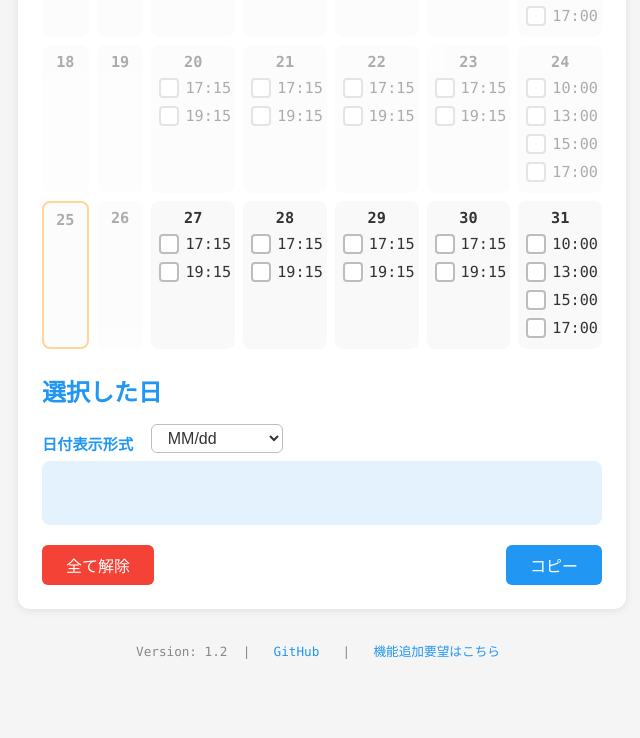
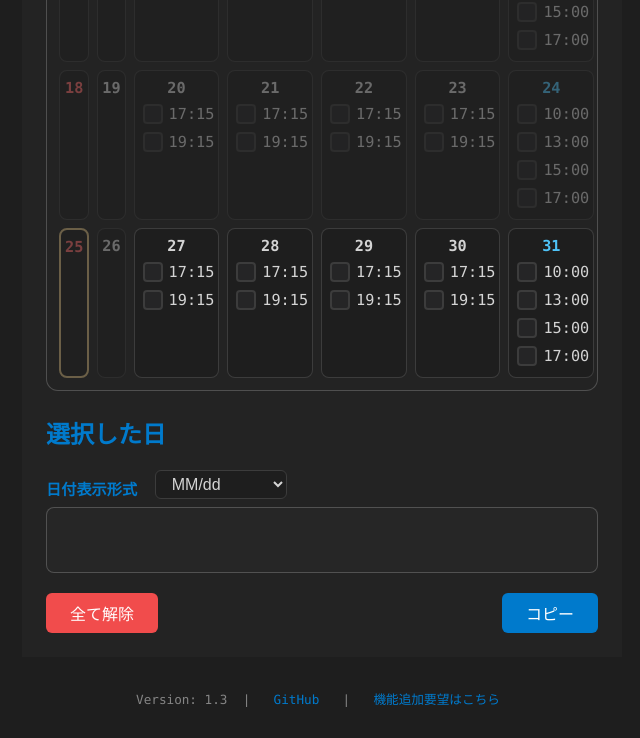
Before and after one commit to suwanohiro/ScheduleSelector, a plain HTML site: page src/index.html in a window 1280 px wide. Shown: the part 690-1428 px from the top of the page, without its empty margins (318-958 px from the left). Before the commit the page ends 1381 px from the top, so only its background shows below. Drawn offline with Linux system fonts and the light colour scheme.

Commit message:
VSCode風の配色へ変更

```diff
--- a/src/script.js
+++ b/src/script.js
@@ -75,6 +75,10 @@ function createDayCell(day, year, month, date) {
     const label = document.createElement('div');
     label.className = 'date-label';
     label.textContent = date;
+
+    if (day.getDay() === 0) label.classList.add('sun'); // 日曜
+    if (day.getDay() === 6) label.classList.add('sat'); // 土曜
+
     cell.appendChild(label);
 
     // シフトがない曜日は早期リターン
@@ -146,6 +150,8 @@ function renderCalendar(year, month) {
         header.textContent = day;
         header.style.fontWeight = 'bold';
         header.style.textAlign = 'center';
+        if (day === '土') header.classList.add('sat');
+        if (day === '日') header.classList.add('sun');
         calendar.appendChild(header);
     });
 
--- a/src/style.css
+++ b/src/style.css
@@ -1,26 +1,29 @@
 :root {
-    /* 色関連 */
-    --color__primary: #2196f3;
-    --color__primary-dark: #1976d2;
-    --color__danger: #f44336;
-    --color__danger-dark: #b71c1c;
-    --color__accent: #ff9800;
-    --color__accent-dark: #f57c00;
-    --color__calendar-day-bg: #f9f9f9;
-    --color__calendar-day-bg-today: #fffde7;
-    --color__calendar-day-border-today: 2px solid #ff9800;
-    --color__selected-shifts-bg: #e3f2fd;
-    --color__selected-shifts-color: #1976d2;
-    --color__checkbox-bg: #fff;
-    --color__checkbox-checked-bg: #2196f3;
-    --color__checkbox-border: 2px solid #bdbdbd;
-    --color__checkbox-checked-border: 2px solid #2196f3;
+    --color__primary: #007acc;
+    --color__primary-dark: #005a9e;
+    --color__danger: #f14c4c;
+    --color__danger-dark: #a4262c;
+    --color__accent: #d7ba7d;
+    --color__accent-dark: #b89550;
+    --color__calendar-day-bg: #1e1e1e;
+    --color__calendar-day-bg-today: #2a2d2e;
+    --color__calendar-day-border-today: 2px solid #d7ba7d;
+    --color__selected-shifts-bg: #262626;
+    --color__selected-shifts-color: #569cd6;
+    --color__checkbox-bg: #252526;
+    --color__checkbox-checked-bg: #007acc;
+    --color__checkbox-border: 2px solid #3c3c3c;
+    --color__checkbox-checked-border: 2px solid #007acc;
     --color__checkbox-check-color: #fff;
-    --color__date-format-select-bg: #fff;
-    --color__date-format-select-border: 1px solid #bdbdbd;
-    --color__date-format-select-focus-border: #2196f3;
-    --color__date-format-select-focus-shadow: 0 0 0 2px #2196f333;
-    --color__date-format-select-color: #333;
+    --color__date-format-select-bg: #1e1e1e;
+    --color__date-format-select-border: 1px solid #3c3c3c;
+    --color__date-format-select-focus-border: #007acc;
+    --color__date-format-select-focus-shadow: 0 0 0 2px #007acc33;
+    --color__date-format-select-color: #d4d4d4;
+    --color__date-label-sat: #4FC3F7;
+    --color__date-label-sun: #FF6B6B;
+    --color__calendar-border: #fff3;
+    --color__calendar-bg: #232323;
 
     /* 角丸・影・余白など（ここは現状維持） */
     --radius__container: 12px;
@@ -60,27 +63,23 @@
 
 body {
     font-family: Consolas, 'メイリオ', 'Meiryo', 'Noto Sans JP', Arial, sans-serif;
-    background: #f5f5f5;
+    background: #1e1e1e;
     margin: 0;
-    color: #333;
+    color: #d4d4d4;
 }
 
 .container {
-    max-width: 38rem;
+    background: #232323;
     margin: 2rem auto;
-    background: #fff;
-    border-radius: var(--radius__container);
-    box-shadow: var(--shadow__container);
+    max-width: 600px;
+    min-width: 320px;
     padding: var(--padding__container);
-    width: 95vw;
     box-sizing: border-box;
-    overflow-x: auto;
 }
 
 h1,
 h2 {
     color: var(--color__primary);
-    margin-bottom: 16px;
 }
 
 .calendar-controls {
@@ -116,6 +115,10 @@ h2 {
     box-sizing: border-box;
     min-width: 21rem;
     max-width: 100%;
+    border: 1.5px solid var(--color__calendar-border);
+    border-radius: var(--radius__container);
+    background: var(--color__calendar-bg);
+    padding: 12px;
 }
 
 .calendar-day {
@@ -131,6 +134,7 @@ h2 {
     box-sizing: border-box;
     word-break: break-all;
     max-width: 100%;
+    border: 1px solid #fff2;
 }
 
 .calendar-day.today {
@@ -142,6 +146,14 @@ h2 {
     font-weight: bold;
     margin-bottom: 4px;
     white-space: nowrap;
+}
+
+.sat {
+    color: var(--color__date-label-sat);
+}
+
+.sun {
+    color: var(--color__date-label-sun);
 }
 
 .shift-options {
@@ -201,6 +213,7 @@ h2 {
     color: var(--color__selected-shifts-color);
     font-weight: bold;
     white-space: pre-line;
+    border: 1px solid #fff3;
 }
 
 #copyShifts {
@@ -380,7 +393,7 @@ footer {
     text-align: center;
     margin-top: 2em;
     margin-bottom: 2em;
-    color: #888;
+    color: #858585;
     font-size: 0.95em;
 }
 
@@ -403,18 +416,23 @@ footer a:focus {
 @media (max-width: 600px) {
     .container {
         padding: 0.5rem;
-        max-width: 100vw;
+        max-width: 100%;
         min-width: 0;
+        margin: 0 auto;
     }
 
     #calendar {
         gap: var(--gap__calendar-mobile);
         min-width: 0;
+        width: 100%;
+        max-width: 100%;
+        padding: 4px;
+        box-sizing: border-box;
     }
 
     .calendar-day {
-        min-height: 2.8rem;
-        font-size: 0.85em;
-        padding: 0.25rem 0.05rem;
+        min-height: 2.2rem;
+        font-size: 0.80em;
+        padding: 0.15rem 0.02rem;
     }
 }
```
Also changed, not shown: src/public/version.txt.
